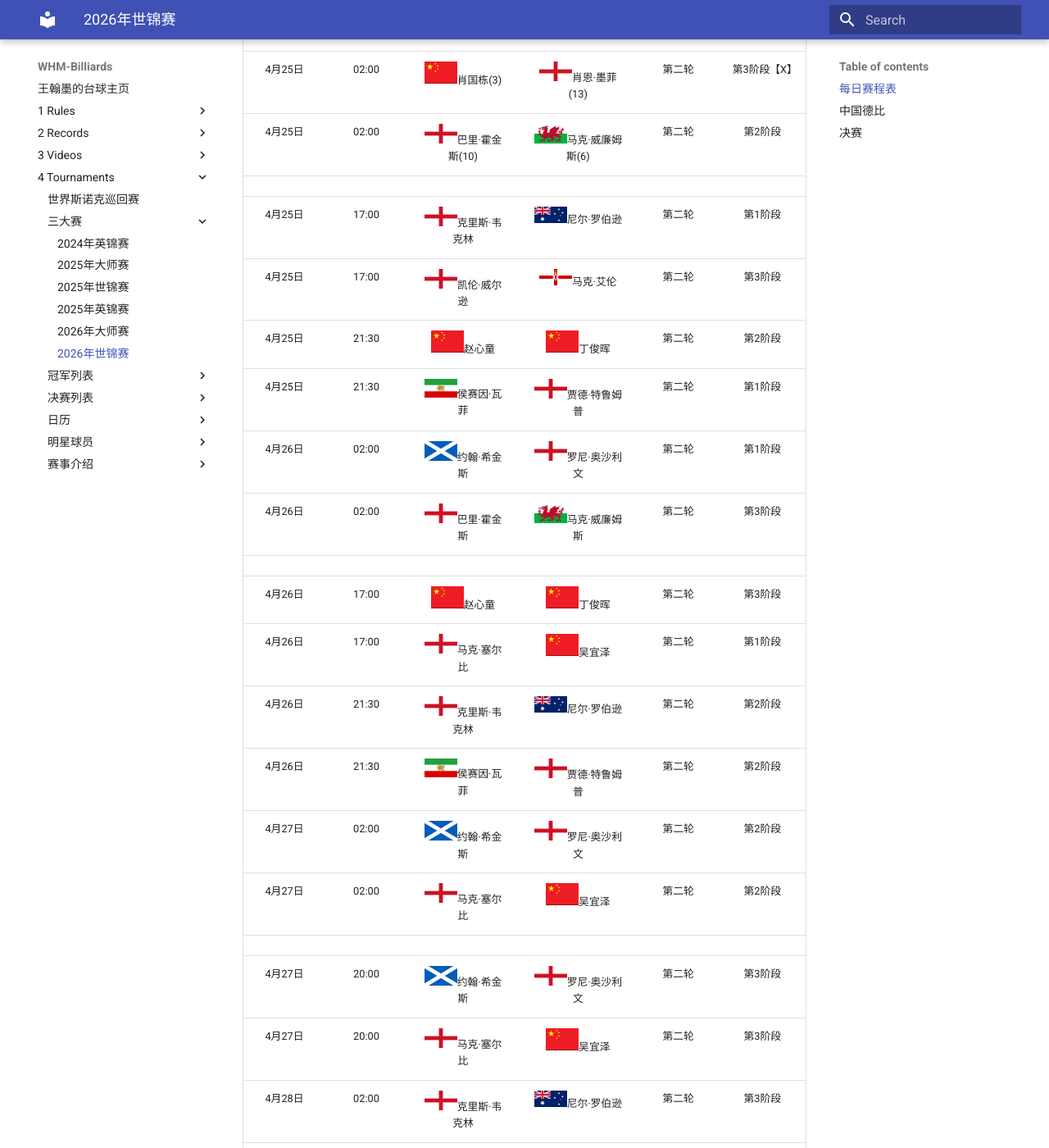
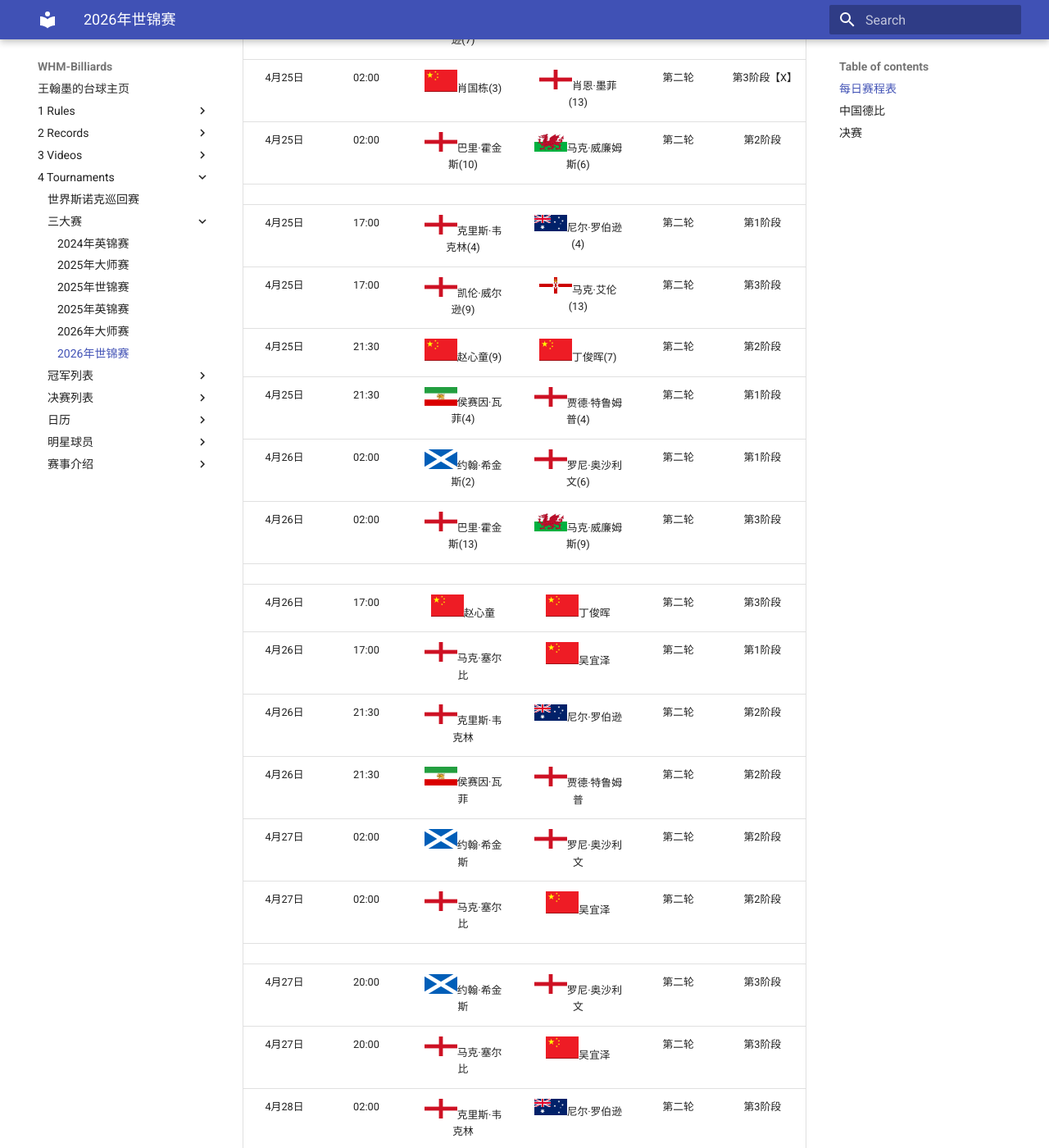
Before and after one commit to whm-billiards/whm-billiards.github.io, an MkDocs documentation site: the page built from docs/4-Tournaments/三大赛/06-2026年世锦赛.md, in a window 1280 px wide and 1400 px high, scrolled down 5617 px. Shown: the whole window at 82% size. Built offline with MkDocs 1.6.1 and Material for MkDocs 9.7.7, drawn with Linux system fonts in a browser that asks for light colours; some of the changed text lies outside the part shown.

Commit message:
World Championship 4.26

```diff
--- a/docs/4-Tournaments/三大赛/06-2026年世锦赛.md
+++ b/docs/4-Tournaments/三大赛/06-2026年世锦赛.md
@@ -23,18 +23,18 @@
 |  15  | 第一轮  | ![](../img/china.png)斯佳辉[15]                |  3-10 | ![](../img/iran.png)**侯赛因·瓦菲**           | Live         |
 |  16  | 第一轮  | ![](../img/england.png)**贾德·特鲁姆普**[2]    | 10-5  | ![](../img/england.png)加里·威尔逊            | Final        |
 |      |         |                                               |       |                                              |              |
-|  17  | 第二轮  | ![](../img/china.png)赵心童                    |  4-4  | ![](../img/china.png)丁俊晖                   | Live         |
+|  17  | 第二轮  | ![](../img/china.png)赵心童                    |  9-7  | ![](../img/china.png)丁俊晖                   | Live         |
 |  18  | 第二轮  | ![](../img/china.png)肖国栋                    |  3-13 | ![](../img/england.png)**肖恩·墨菲**          | Final        |
-|  19  | 第二轮  | ![](../img/scotland.png)约翰·希金斯             |  0-0  | ![](../img/england.png)罗尼·奥沙利文          | Due          |
-|  20  | 第二轮  | ![](../img/england.png)克里斯·韦克林            |  0-0  | ![](../img/australia.png)尼尔·罗伯逊          | Due          |
-|  21  | 第二轮  | ![](../img/england.png)凯伦·威尔逊              |  7-9  | ![](../img/north_ireland.png)马克·艾伦        | Live         |
-|  22  | 第二轮  | ![](../img/england.png)巴里·霍金斯              | 10-6  | ![](../img/wales.png)马克·威廉姆斯            | Live         |
+|  19  | 第二轮  | ![](../img/scotland.png)约翰·希金斯             |  2-6  | ![](../img/england.png)罗尼·奥沙利文          | Live         |
+|  20  | 第二轮  | ![](../img/england.png)克里斯·韦克林            |  4-4  | ![](../img/australia.png)尼尔·罗伯逊          | Live         |
+|  21  | 第二轮  | ![](../img/england.png)凯伦·威尔逊              |  9-13 | ![](../img/north_ireland.png)**马克·艾伦**   | Final        |
+|  22  | 第二轮  | ![](../img/england.png)**巴里·霍金斯**         | 13-9  | ![](../img/wales.png)马克·威廉姆斯            | Final        |
 |  23  | 第二轮  | ![](../img/england.png)马克·塞尔比              |  0-0  | ![](../img/china.png)吴宜泽                  | Due          |
-|  24  | 第二轮  | ![](../img/iran.png)侯赛因·瓦菲                 |  0-0  | ![](../img/england.png)贾德·特鲁姆普          | Due          |
+|  24  | 第二轮  | ![](../img/iran.png)侯赛因·瓦菲                 |  4-4  | ![](../img/england.png)贾德·特鲁姆普          | Live         |
 |      |         |                                               |       |                                              |              |
 |  25  | 1/4决赛 | W17                                            |  0-0  | ![](../img/england.png)肖恩·墨菲              |              |
 |  26  | 1/4决赛 | W19                                            |  0-0  | W20                                          |              |
-|  27  | 1/4决赛 | W21                                            |  0-0  | W22                                          |              |
+|  27  | 1/4决赛 | ![](../img/north_ireland.png)马克·艾伦          |  0-0  | ![](../img/england.png)巴里·霍金斯           | Due          |
 |  28  | 1/4决赛 | W23                                            |  0-0  | W24                                          |              |
 |      |         |                                               |       |                                              |              |
 |  29  | 半决赛  | W25                                            |  0-0  | W26                                          |              |
@@ -99,12 +99,12 @@
 | 4月25日 |   02:00  |  ![](../img/china.png)肖国栋(3)                 |  ![](../img/england.png)肖恩·墨菲(13)           |    第二轮     |  第3阶段【X】 |
 | 4月25日 |   02:00  |  ![](../img/england.png)巴里·霍金斯(10)         |  ![](../img/wales.png)马克·威廉姆斯(6)           |    第二轮     |    第2阶段   |
 |         |          |                                                |                                                |              |              |
-| 4月25日 |   17:00  |  ![](../img/england.png)克里斯·韦克林           |  ![](../img/australia.png)尼尔·罗伯逊            |    第二轮     |    第1阶段   |
-| 4月25日 |   17:00  |  ![](../img/england.png)凯伦·威尔逊             |  ![](../img/north_ireland.png)马克·艾伦          |    第二轮     |    第3阶段   |
-| 4月25日 |   21:30  |  ![](../img/china.png)赵心童                    |  ![](../img/china.png)丁俊晖                    |    第二轮     |    第2阶段   |
-| 4月25日 |   21:30  |  ![](../img/iran.png)侯赛因·瓦菲                |  ![](../img/england.png)贾德·特鲁姆普            |    第二轮     |    第1阶段   |
-| 4月26日 |   02:00  |  ![](../img/scotland.png)约翰·希金斯            |  ![](../img/england.png)罗尼·奥沙利文            |    第二轮     |    第1阶段   |
-| 4月26日 |   02:00  |  ![](../img/england.png)巴里·霍金斯             |  ![](../img/wales.png)马克·威廉姆斯              |    第二轮     |    第3阶段   |
+| 4月25日 |   17:00  |  ![](../img/england.png)克里斯·韦克林(4)        |  ![](../img/australia.png)尼尔·罗伯逊(4)         |    第二轮     |    第1阶段   |
+| 4月25日 |   17:00  |  ![](../img/england.png)凯伦·威尔逊(9)          |  ![](../img/north_ireland.png)马克·艾伦(13)      |    第二轮     |    第3阶段   |
+| 4月25日 |   21:30  |  ![](../img/china.png)赵心童(9)                 |  ![](../img/china.png)丁俊晖(7)                 |    第二轮     |    第2阶段   |
+| 4月25日 |   21:30  |  ![](../img/iran.png)侯赛因·瓦菲(4)             |  ![](../img/england.png)贾德·特鲁姆普(4)         |    第二轮     |    第1阶段   |
+| 4月26日 |   02:00  |  ![](../img/scotland.png)约翰·希金斯(2)         |  ![](../img/england.png)罗尼·奥沙利文(6)         |    第二轮     |    第1阶段   |
+| 4月26日 |   02:00  |  ![](../img/england.png)巴里·霍金斯(13)         |  ![](../img/wales.png)马克·威廉姆斯(9)           |    第二轮     |    第3阶段   |
 |         |          |                                                |                                                |              |              |
 | 4月26日 |   17:00  |  ![](../img/china.png)赵心童                   |  ![](../img/china.png)丁俊晖                    |    第二轮     |    第3阶段   |
 | 4月26日 |   17:00  |  ![](../img/england.png)马克·塞尔比             |  ![](../img/china.png)吴宜泽                    |    第二轮     |    第1阶段   |
@@ -119,14 +119,14 @@
 | 4月28日 |   02:00  |  ![](../img/iran.png)侯赛因·瓦菲                |  ![](../img/england.png)贾德·特鲁姆普            |    第二轮     |    第3阶段   |
 |         |          |                                                |                                                |              |              |
 | 4月28日 |   17:00  |  W17                                           |  ![](../img/england.png)肖恩·墨菲                |    1/4决赛    |    第1阶段   |
-| 4月28日 |   17:00  |  W21                                           |  W22                                            |    1/4决赛    |    第1阶段   |
+| 4月28日 |   17:00  |  ![](../img/north_ireland.png)马克·艾伦         |  ![](../img/england.png)巴里·霍金斯              |    1/4决赛    |    第1阶段   |
 | 4月28日 |   21:30  |  W19                                           |  W20                                            |    1/4决赛    |    第1阶段   |
 | 4月28日 |   21:30  |  W23                                           |  W24                                            |    1/4决赛    |    第1阶段   |
 | 4月29日 |   02:00  |  W17                                           |  ![](../img/england.png)肖恩·墨菲                |    1/4决赛    |    第2阶段   |
-| 4月29日 |   02:00  |  W21                                           |  W22                                            |    1/4决赛    |    第2阶段   |
+| 4月29日 |   02:00  |  ![](../img/north_ireland.png)马克·艾伦         |  ![](../img/england.png)巴里·霍金斯              |    1/4决赛    |    第2阶段   |
 |         |          |                                                |                                                |              |              |
 | 4月29日 |   17:00  |  W19                                           |  W20                                            |    1/4决赛    |    第2阶段   |
-| 4月29日 |   17:00  |  W21                                           |  W22                                            |    1/4决赛    |    第3阶段   |
+| 4月29日 |   17:00  |  ![](../img/north_ireland.png)马克·艾伦         |  ![](../img/england.png)巴里·霍金斯              |    1/4决赛    |    第3阶段   |
 | 4月29日 |   21:30  |  W17                                           |  ![](../img/england.png)肖恩·墨菲                |    1/4决赛    |    第3阶段   |
 | 4月29日 |   21:30  |  W23                                           |  W24                                            |    1/4决赛    |    第2阶段   |
 | 4月30日 |   02:00  |  W19                                           |  W20                                            |    1/4决赛    |    第3阶段   |
```
Also changed, not shown: docs/4-Tournaments/README.md (+7 -14 lines).
